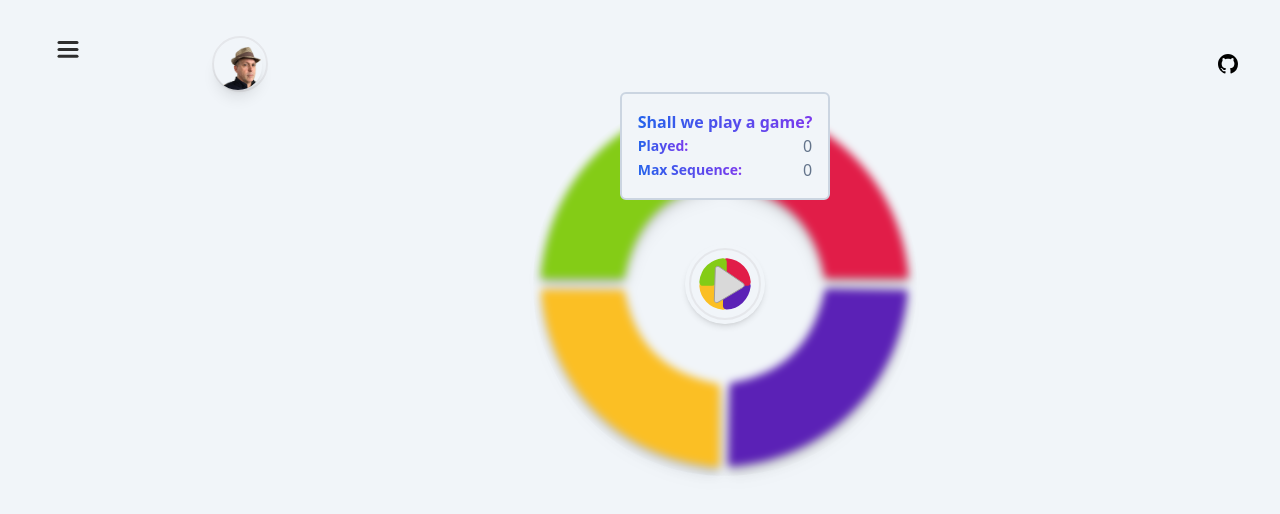
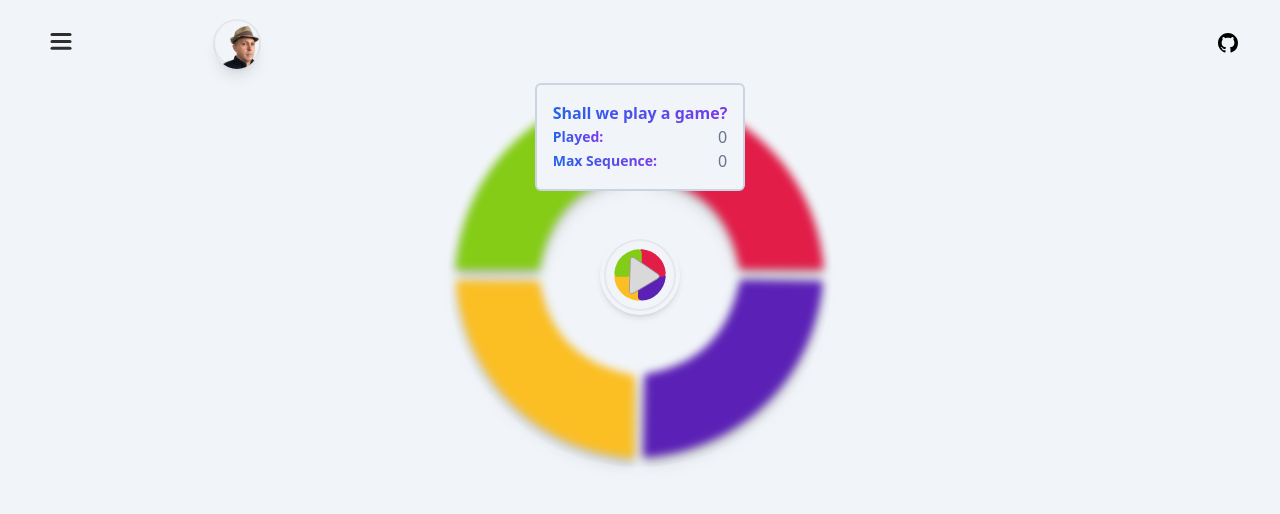
Before and after one commit to Hillsie/marco-polo, a React app: page / in a window 1280 px wide. Shown: the top 514 px of the page. Built offline with nearby package versions, Linux system fonts and the light colour scheme.

Commit message:
Refactor app layout

```diff
--- a/src/Router.tsx
+++ b/src/Router.tsx
@@ -2,23 +2,23 @@ import { observer } from "mobx-react";
 import * as React from "react";
 import { Routes, Route } from "react-router-dom";
 import { Layout } from "./containers/Layout";
-import { SideMenu } from "./containers/sideMenu/SideMenu";
+import Navbar from "./containers/Navbar";
 import Home from "./pages/Home";
 import NoMatch from "./pages/NoMatch";
 
 // note:  Router is  for future use.
 export const Router = observer(function Router() {
   return (
-    <div className="bg-slate-100 relative grid gap-4 grid-cols-[0.05fr_0.3fr_2fr_0.05fr] grid-rows-[0.05fr_0.1fr_2fr_0.1fr] h-screen">
-      <div className="relative col-start-2 row-start-1 self-center">
-        <SideMenu />
+    <div className="relative bg-slate-100  grid gap-4 grid-cols-[0.05fr_0.3fr_2fr_0.05fr] grid-rows-[0.01fr_0.1fr_2fr_0.1fr] h-screen">
+      <Navbar />
+      <div className="relative col-start-2 col-end-4 row-start-3 row-end-4">
+        <Routes>
+          <Route path="/" element={<Layout />}>
+            <Route index element={<Home />} />
+            <Route path="*" element={<NoMatch />} />
+          </Route>
+        </Routes>
       </div>
-      <Routes>
-        <Route path="/" element={<Layout />}>
-          <Route index element={<Home />} />
-          <Route path="*" element={<NoMatch />} />
-        </Route>
-      </Routes>
     </div>
   );
 });
--- /dev/null
+++ b/src/components/Avatar.tsx
@@ -0,0 +1,17 @@
+import { observer } from "mobx-react";
+import * as React from "react";
+import hatOn from "../assets/97489507.png";
+
+export const Avatar = observer(function Avatar() {
+  return (
+    <span className="relative w-10 h-10 sm:w-12 sm:h-12 border-2 inline-flex rounded-full">
+      <div className="shadow-lg rounded-full absolute inline-flex justfiy-center content-center">
+        <img
+          className="h9 w-9 sm:h-12 sm:w-12 object-cover rounded-full"
+          src={hatOn}
+          alt="A.Hillsie Github  Profile and Hillsie Github Profile"
+        />
+      </div>
+    </span>
+  );
+});
--- a/src/containers/Avatar.tsx
+++ /dev/null
@@ -1,15 +0,0 @@
-import { observer } from "mobx-react";
-import * as React from "react";
-import hatOn from "../assets/97489507.png"
-
-export  const Avatar = observer(function Avatar() {
-  return (
-    <div className="shadow-lg rounded-full absolute inline-flex justfiy-center content-center bottom-0">
-      <img
-        className="h9 w-9 sm:h-12 sm:w-12 object-cover rounded-full"
-        src={hatOn}
-        alt="A.Hillsie Github  Profile and Hillsie Github Profile"
-      />
-    </div>
-  );
-});
--- a/src/containers/Layout.tsx
+++ b/src/containers/Layout.tsx
@@ -1,27 +1,11 @@
 import { observer } from "mobx-react";
 import * as React from "react";
-import { Link, Outlet } from "react-router-dom";
-import { Octocat } from "../assets/GitHub";
-import { Avatar } from "./Avatar";
+import { Outlet } from "react-router-dom";
 
-export const Layout = observer( function Layout() {
+export const Layout = observer(function Layout() {
   return (
-    <>
-      <div className="col-start-3 row-start-2 self-center row-end-3 flex flex-row justify-end space-x-4  w-full relative items-center h-10 sm:h-16">
-        <div className="absolute w-10 h-10 sm:w-14 sm:h-14 border-2 inline-flex  rounded-full left-0">
-          <Avatar />
-        </div>
-        <a
-          href="https://github.com/Hillsie/marco-polo"
-          target="_blank"
-          rel="noreferrer noopener"
-        >
-          <Octocat option="dark" />
-        </a>
-      </div>
-      <div className="absolute top-20 right-0 landscape:left-0 landscape:-top-5 col-start-3 col-end-4 row-start-3 row-end-4">
-        <Outlet />
-      </div>
-    </>
+    <div className="relative col-start-3 col-end-4 row-start-3 row-end-4">
+      <Outlet />
+    </div>
   );
 });
--- /dev/null
+++ b/src/containers/Navbar.tsx
@@ -0,0 +1,25 @@
+import { observer } from "mobx-react";
+import * as React from "react";
+import { Octocat } from "../assets/GitHub";
+import { Avatar } from "../components/Avatar";
+import { SideMenu } from "./sideMenu/SideMenu";
+
+// All thing related to page header.
+const Navbar = observer(function Navbar() {
+  return (
+    <div className="relative col-start-2 col-end-4 row-start-2 row-end-3 grid grid-cols-[0.2fr_0.2fr_1fr] grid-rows-1 items-center justify-between">
+      <SideMenu />
+      <Avatar />
+      <a
+        className="place-self-end self-center"
+        href="https://github.com/Hillsie/marco-polo"
+        target="_blank"
+        rel="noreferrer noopener"
+      >
+        <Octocat option="dark" />
+      </a>
+    </div>
+  );
+});
+
+export default Navbar;
--- a/src/containers/sideMenu/MenuToggle.tsx
+++ b/src/containers/sideMenu/MenuToggle.tsx
@@ -11,8 +11,11 @@ const Path = (props: any) => (
   />
 );
 
-export const MenuToggle = ({ toggle }:{ toggle: any}) => (
-  <button onClick={toggle}>
+export const MenuToggle = ({ toggle }: { toggle: any }) => (
+  <button
+    className="relative flex justify-center items-center z-10"
+    onClick={toggle}
+  >
     <svg width="23" height="23" viewBox="0 0 23 23">
       <Path
         variants={{
--- a/src/containers/sideMenu/SideMenu.css
+++ b/src/containers/sideMenu/SideMenu.css
@@ -1,9 +1,8 @@
 nav {
-  position: absolute;
+  position: relative;
   top: 0;
   left: 0;
   bottom: 0;
-  width: 200px;
 }
 
 button {
@@ -12,12 +11,11 @@ button {
   -webkit-user-select: none;
   -moz-user-select: none;
   -ms-user-select: none;
+  user-select: none;
   cursor: pointer;
   position: absolute;
-  top: 18px;
-  left: 15px;
-  width: 50px;
-  height: 50px;
+  width: 40px;
+  height: 40px;
   border-radius: 50%;
   background: transparent;
 }
@@ -30,7 +28,7 @@ li {
 
 ul {
   position: absolute;
-  top: 100px;
+  top: 60px;
   width: 230px;
 }
 
--- a/src/containers/sideMenu/SideMenu.tsx
+++ b/src/containers/sideMenu/SideMenu.tsx
@@ -34,7 +34,6 @@ export const SideMenu = () => {
     <motion.nav
       initial={false}
       animate={isOpen ? "open" : "closed"}
-      onBlur={() => isOpen && toggleOpen()}
       custom={height}
       ref={containerRef}
     >
```
Also changed, not shown: src/containers/MainContent.tsx (line endings or trailing spaces).
